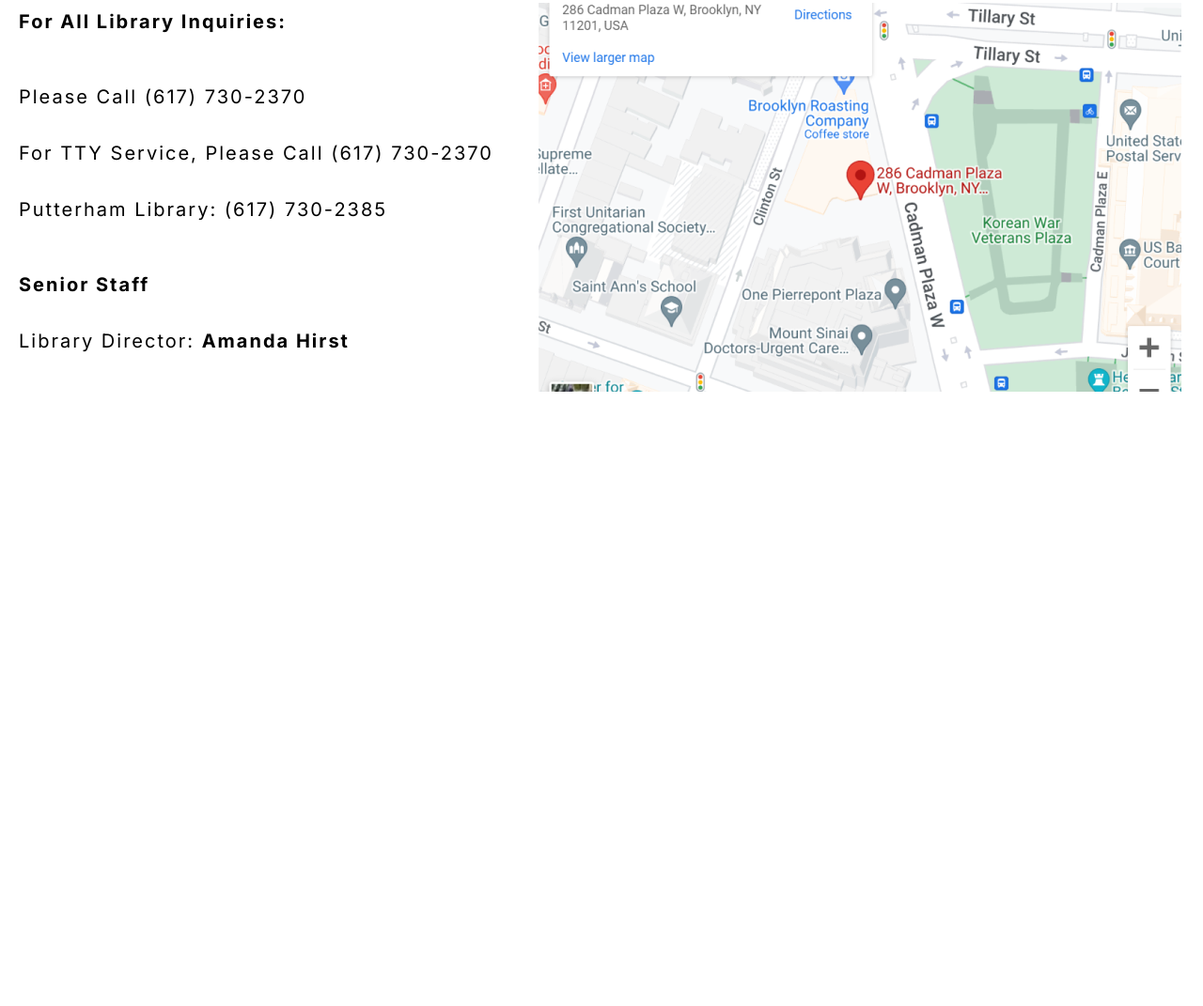
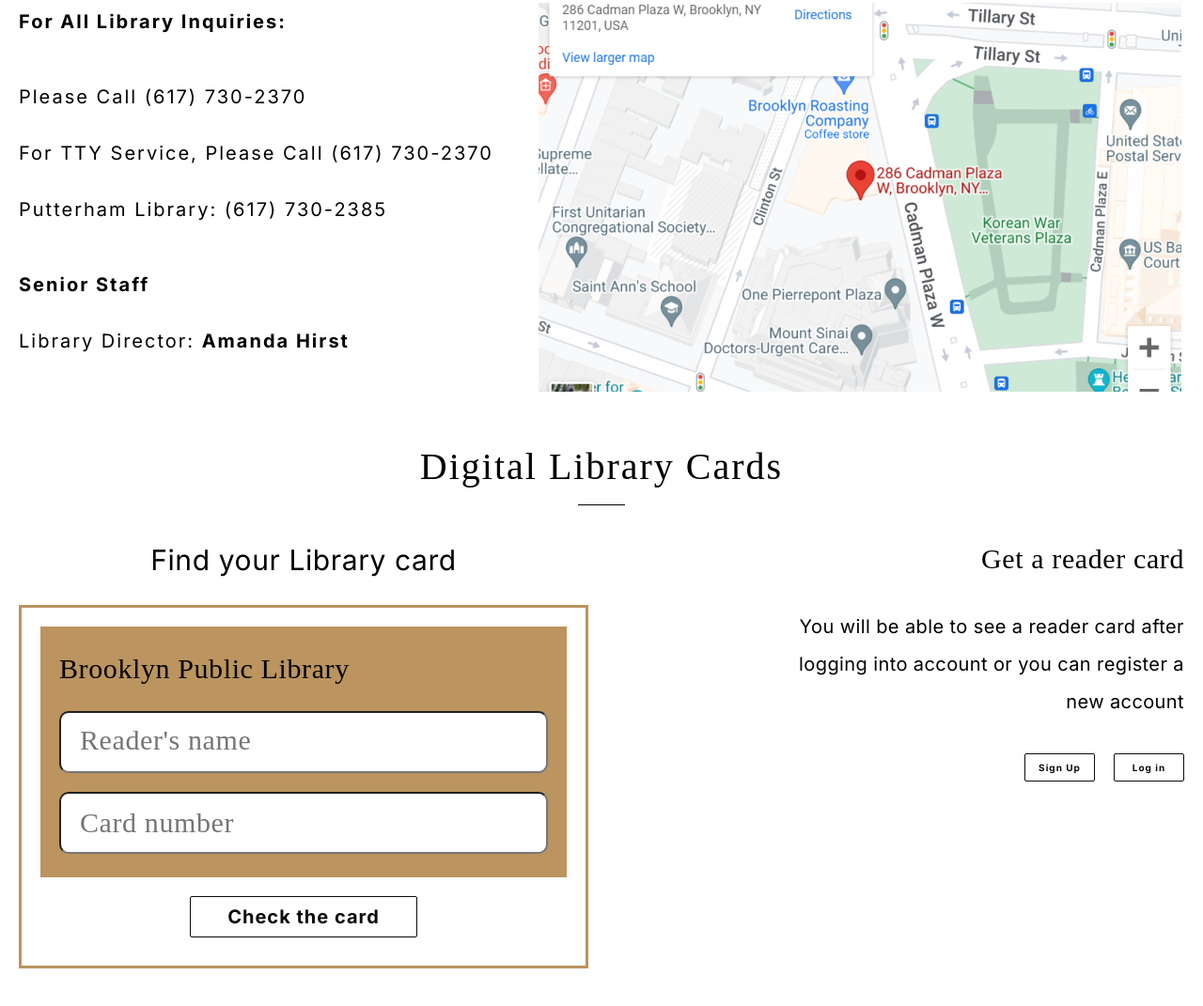
Before and after one commit to Dmitriy-Frostoff/image-galery, a website: page library/index.html in a window 1280 px wide. Shown: the part 5675-6746 px from the top of the page at 94% size. Before the commit the page ends 6132 px from the top, so only its background shows below. Drawn offline with Linux system fonts and the light colour scheme; a web font is replaced by a local one.

Commit message:
feat: add library-card section for desktop

```diff
--- a/library/index.html
+++ b/library/index.html
@@ -345,6 +345,39 @@
       </div>
     </section>
     <!-- section Contacts end -->
+    <!-- section LibraryCard start -->
+    <section class="library-card" id="library-card">
+      <div class="container layout-one-column library-card__container">
+        <div class="layout-one-column title__container">
+          <h2 class="title-h2 text_let-space-2px text_capitalize">Digital Library Cards</h2>
+          <div class="title_underline"></div>
+        </div>
+        <div class="layout-multiple-columns library-card__contetnt-container">
+          <div class="layout-one-column library-card__check-container">
+            <p class="check-form__title paragraph-l-enhanced text_height-normal text_let-space-0d6px">Find your Library card</p>
+            <div class="layout-one-column check-form__container">
+              <form class="layout-one-column check-form__form" id="library-card__check-form" method="post" action="#">
+                <h4 class="title-h4 text_let-space-0d6px">Brooklyn Public Library</h4>
+                <input class="check-form__input title-h4 text_let-space-0d6px" type="text" placeholder="Reader's name" required>
+                <input class="check-form__input title-h4 text_let-space-0d6px" type="number" placeholder="Card number" required>
+              </form>
+              <button class="button library-card__button library-card__button_at-center paragraph-l text_bold text_height-normal text_let-space-1px text_dark-background" form="library-card__check-form">Check the card</button>
+            </div>
+          </div>
+          <div class="layout-one-column authorization__container">
+            <h4 class="title-h4 text_height-normal text_let-space-0d6px">Get a reader card</h4>
+            <p class="authorization__info paragraph-l text_let-space-0d4px">
+              You will be able to see a reader card after logging into account or you can register a new account
+            </p>
+            <div class="layout-multiple-columns authorization__buttons-container">
+              <button class="button paragraph-s text_bold text_height-normal text_let-space-1px text_dark-background">Sign Up</button>
+              <button class="button paragraph-s text_bold text_height-normal text_let-space-1px text_dark-background">Log in</button>
+            </div>
+          </div>
+        </div>
+      </div>
+    </section>
+    <!-- section LibraryCard end -->
   </main>
   <!-- main end -->
 </body>
--- a/library/src/sass/base/_buttons.scss
+++ b/library/src/sass/base/_buttons.scss
@@ -30,13 +30,12 @@
   }
 }
 
-.digital-library-card__button {
+.library-card__button {
   // Position
 
   // block-model
   width: 242px;
   height: 44px;
-  padding: 10px 40px;
   // Typography
 
   // Decoration
@@ -46,3 +45,18 @@
   // Various
 
 }
+
+.library-card__button_at-center {
+  // Position
+
+  // block-model
+  align-self: center;
+  // Typography
+
+  // Decoration
+
+  // Animation
+
+  // Various
+
+}
--- /dev/null
+++ b/library/src/sass/base/_check-form.scss
@@ -0,0 +1,66 @@
+.check-form__container {
+  // Position
+
+  // block-model
+  padding: 20px 20px 30px;
+  row-gap: 20px;
+  // Typography
+
+  // Decoration
+  border: 3px solid $color-interactive;
+  background-color: $color-light;
+  // Animation
+
+  // Various
+
+}
+
+.check-form__form {
+  // Position
+
+  // block-model
+  padding: 20px 20px 25px;
+  row-gap: 20px;
+  // Typography
+
+  // Decoration
+  background-color: $color-interactive;
+  // Animation
+
+  // Various
+  & > :nth-child(2) {
+    padding-bottom: 5px;
+  }
+}
+
+.check-form__title {
+  // Position
+
+  // block-model
+  align-self: center;
+  // Typography
+
+  // Decoration
+
+  // Animation
+
+  // Various
+}
+
+.check-form__input {
+  // Position
+
+  // block-model
+  width: 520px;
+  height: 66px;
+  padding-left: 20px;
+  // Typography
+
+  // Decoration
+  background-color: $color-light;
+  border-radius: 10px;
+  // Animation
+
+  // Various
+
+}
--- a/library/src/sass/base/_common.scss
+++ b/library/src/sass/base/_common.scss
@@ -147,7 +147,7 @@
 
   // Typography
   @extend %font-Forum;
-  @include text ($size: $title-h4_desktop, $style: normal, $weight: 400, $height: 40px);
+  @include text ($size: $title-h4_desktop, $style: normal, $weight: 400, $height: 50px);
 
   // Decoration
   color: $color-dark;
@@ -184,6 +184,24 @@
   // Typography
   @extend %font-Forum;
   @include text ($size: $text-fsize-XL, $style: normal, $weight: 400, $height: 50px);
+
+  // Decoration
+  color: $color-dark;
+
+  // Animation
+
+  // Various
+
+}
+
+.paragraph-l-enhanced {
+  // Position
+
+  // block-model
+
+  // Typography
+  @extend %font-Inter;
+  @include text ($size: $title-h4_desktop, $style: normal, $weight: 400, $height: 30px);
 
   // Decoration
   color: $color-dark;
@@ -237,7 +255,7 @@
 
   // Typography
   @extend %font-Inter;
-  @include text ($size: $text-fsize-S, $style: normal, $weight: 400, $height: 40px);
+  @include text ($size: $text-fsize-S, $style: normal, $weight: 400, $height: 10px);
 
   // Decoration
   color: $color-dark;
@@ -610,6 +628,21 @@
 
 }
 
+.text_let-space-0d4px {
+  // Position
+
+  // block-model
+
+  // Typography
+  letter-spacing: 0.4px;
+  // Decoration
+
+  // Animation
+
+  // Various
+
+}
+
 .text_height-normal {
   // Position
 
--- /dev/null
+++ b/library/src/sass/components/_library-card.scss
@@ -0,0 +1,104 @@
+.library-card {
+  // Position
+
+  // block-model
+  width: 100%;
+  padding: 20px 0 40px;
+  // Typography
+
+  // Decoration
+
+  // Animation
+
+  // Various
+}
+
+.library-card__container {
+  // Position
+
+  // block-model
+  row-gap: 40px;
+  // Typography
+
+  // Decoration
+
+  // Animation
+
+  // Various
+}
+
+.library-card__contetnt-container {
+  // Position
+
+  // block-model
+  width: 100%;
+  // Typography
+
+  // Decoration
+
+  // Animation
+
+  // Various
+}
+
+.library-card__check-container {
+  // Position
+
+  // block-model
+  row-gap: 30px;
+
+  // Typography
+
+  // Decoration
+
+  // Animation
+
+  // Various
+
+}
+
+.authorization__container {
+  // Position
+
+  // block-model
+  max-width: 456px;
+  align-items: flex-end;
+  row-gap: 35px;
+  // Typography
+
+  // Decoration
+
+  // Animation
+
+  // Various
+}
+
+.authorization__info {
+  // Position
+
+  // block-model
+  text-align: right;
+  // Typography
+
+  // Decoration
+
+  // Animation
+
+  // Various
+}
+
+.authorization__buttons-container {
+  // Position
+
+  // block-model
+  width: 100%;
+  justify-content: flex-end;
+  column-gap: 20px;
+  // Typography
+
+  // Decoration
+
+  // Animation
+
+  // Various
+}
--- a/library/src/sass/library.scss
+++ b/library/src/sass/library.scss
@@ -17,6 +17,7 @@
 @import "./base/favorites-checker";
 @import "./base/book-card";
 @import "./base/buttons";
+@import "./base/check-form";
 
 //components
 @import "./components/header";
@@ -25,3 +26,4 @@
 @import "./components/favorites";
 @import "./components/coffee-shop";
 @import "./components/contacts";
+@import "./components/library-card";
```
Also changed, not shown: library/src/assets/images/svg/library-cards/bonuses.svg (added), library/src/assets/images/svg/library-cards/book.svg (added), library/src/assets/images/svg/library-cards/visits.svg (added), library/style.css, 1 other file.
